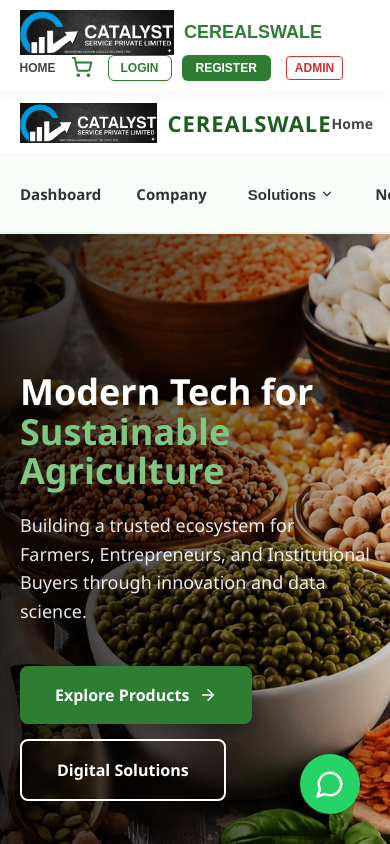
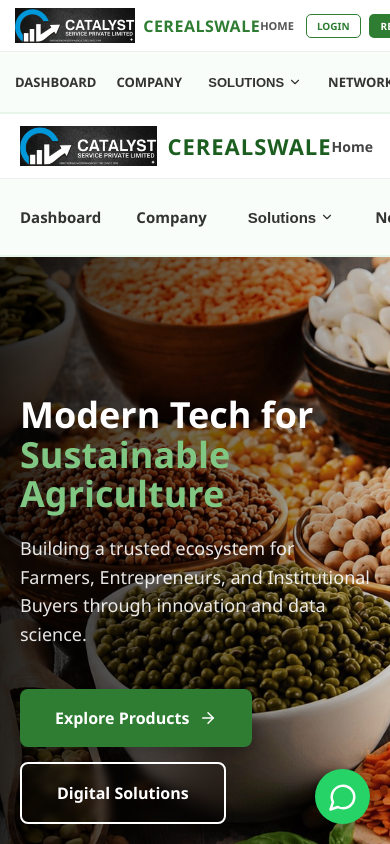
Before and after one commit to indfixsolutionpvtltd-glitch/cerealswale-frontend, a Next.js app: page / in a window 390 px wide. Shown: the top 844 px of the page. Built offline with nearby package versions, Linux system fonts and the light colour scheme.

Commit message:
layout.js

```diff
--- a/app/layout.js
+++ b/app/layout.js
@@ -1,11 +1,13 @@
 "use client";
 import React, { useState, useEffect } from "react";
-import { ShoppingCart, ShoppingBag, User, LogOut, MessageCircle } from "lucide-react";
-import { CartProvider } from "../context/CartContext"; // Naya Cart Context
+import { ShoppingCart, ShoppingBag, User, LogOut, MessageCircle, ChevronDown, LogIn, Menu, X } from "lucide-react";
+import { CartProvider } from "../context/CartContext";
 
 export default function RootLayout({ children }) {
   const [cartCount, setCartCount] = useState(0);
   const [userName, setUserName] = useState(null);
+  const [isSolutionsOpen, setIsSolutionsOpen] = useState(false);
+  const [isMobileMenuOpen, setIsMobileMenuOpen] = useState(false);
 
   useEffect(() => {
     const updateData = () => {
@@ -36,54 +38,105 @@
     window.location.href = "/login";
   };
 
-  const whatsappNumber = "918398975653";
-  const message = "Hello CerealsWale, mujhe products ke baare mein jankari chahiye.";
-  const whatsappUrl = `https://wa.me/${whatsappNumber}?text=${encodeURIComponent(message)}`;
+  const whatsappUrl = `https://wa.me/918398975653?text=${encodeURIComponent("Hello CerealsWale, mujhe products ke baare mein jankari chahiye.")}`;
 
   return (
     <html lang="en">
-      <body style={{ margin: 0, fontFamily: 'Arial, sans-serif', background: "#fcfcfc" }}>
-        {/* Poori App ko CartProvider mein wrap kiya taaki Cart fix ho jaye */}
+      <body style={{ margin: 0, fontFamily: "'Segoe UI', Roboto, sans-serif", background: "#fcfcfc" }}>
         <CartProvider>
-          <nav style={navStyle}>
-            <div style={{ display: "flex", alignItems: "center", gap: "10px" }}>
-                <img src="/logo.png" alt="Logo" style={{ height: "45px" }} />
-                <span style={{ fontSize: "18px", fontWeight: "bold", color: "#2e7d32" }}>CEREALSWALE</span>
-            </div>
 
-            <div style={navLinksStyle}>
-              <a href="/" style={{ color: "#444", textDecoration: "none" }}>HOME</a>
+          {/* --- TOP HEADER (Column 1) --- */}
+          <nav style={topHeaderStyle}>
+            <div style={containerStyle}>
+              <div style={topHeaderContent}>
+                <div style={logoArea}>
+                  <img src="/logo.png" alt="Logo" style={{ height: "35px" }} />
+                  <span style={brandName}>CEREALSWALE</span>
+                </div>
 
-              {userName && (
-                <a href="/orders" style={{ color: "#166534", textDecoration: "none", display: "flex", alignItems: "center", gap: "5px" }}>
-                  <ShoppingBag size={16} /> MY ORDERS
-                </a>
-              )}
+                <div style={topNavLinks}>
+                  <a href="/" style={topLink}>HOME</a>
 
-              <a href="/checkout" style={{ position: "relative", color: "#2e7d32" }}>
-                <ShoppingCart size={22} />
-                {cartCount > 0 && <span style={badgeStyle}>{cartCount}</span>}
-              </a>
+                  {userName ? (
+                    <div style={{ display: "flex", alignItems: "center", gap: "10px" }}>
+                      <div style={userBadge}>
+                        <User size={14} /> <span style={{textTransform: "capitalize"}}>{userName}</span>
+                      </div>
+                      <button onClick={handleLogout} style={logoutBtn}><LogOut size={14} /></button>
+                    </div>
+                  ) : (
+                    <div style={{ display: "flex", gap: "8px" }}>
+                      <a href="/login" style={loginBtn}>LOGIN</a>
+                      <a href="/register" style={regBtn}>REGISTER</a>
+                    </div>
+                  )}
 
-              {(userName === "" || userName === null) ? (
-                <div style={{ display: "flex", gap: "10px" }}>
-                  <a href="/login" style={loginBtn}>LOGIN</a>
-                  <a href="/register" style={regBtn}>REGISTER</a>
+                  <a href="/admin" style={adminLinkStyle}>ADMIN</a>
                 </div>
-              ) : (
-                <div style={{ display: "flex", alignItems: "center", gap: "10px" }}>
-                  <div style={{ display: "flex", alignItems: "center", gap: "5px", color: "#2e7d32" }}>
-                    <User size={16} /> <span style={{textTransform: "capitalize"}}>{userName}</span>
-                  </div>
-                  <button onClick={handleLogout} style={logoutBtn} title="Logout">
-                    <LogOut size={16} />
-                  </button>
-                </div>
-              )}
-
-              <a href="/admin" style={adminLinkStyle}>ADMIN</a>
+              </div>
             </div>
           </nav>
+
+          {/* --- MAIN NAVIGATION (Column 2) --- */}
+          <nav style={mainNavStyle}>
+            <div style={containerStyle}>
+              <div style={mainNavContent}>
+                <div style={desktopLinks}>
+                  <a href="/dashboard" style={mainLink}>DASHBOARD</a>
+                  <a href="/company" style={mainLink}>COMPANY</a>
+
+                  <div
+                    style={{ position: "relative" }}
+                    onMouseEnter={() => setIsSolutionsOpen(true)}
+                    onMouseLeave={() => setIsSolutionsOpen(false)}
+                  >
+                    <button style={mainLink}>
+                      SOLUTIONS <ChevronDown size={14} style={{marginLeft:"4px"}} />
+                    </button>
+                    {isSolutionsOpen && (
+                      <div style={dropdownStyle}>
+                        <a href="/solutions/farmers" style={dropdownItem}>Solution For Farmers</a>
+                        <a href="/solutions/entrepreneurs" style={dropdownItem}>Solution For Micro-Entrepreneur</a>
+                        <a href="/solutions/institutional" style={dropdownItem}>Solution For Institutional-Buyers</a>
+                      </div>
+                    )}
+                  </div>
+
+                  <a href="/network" style={mainLink}>NETWORK</a>
+                  <a href="/careers" style={mainLink}>CAREERS</a>
+                  <a href="/contact" style={mainLink}>CONTACT US</a>
+                </div>
+
+                {/* Right Icons: Cart & Orders */}
+                <div style={{ display: "flex", alignItems: "center", gap: "20px" }}>
+                  {userName && (
+                    <a href="/orders" style={iconLinkStyle}>
+                      <ShoppingBag size={20} /> <span className="hide-mobile">ORDERS</span>
+                    </a>
+                  )}
+                  <a href="/checkout" style={{ ...iconLinkStyle, position: "relative" }}>
+                    <ShoppingCart size={22} />
+                    {cartCount > 0 && <span style={badgeStyle}>{cartCount}</span>}
+                  </a>
+                  {/* Mobile Menu Toggle */}
+                  <div style={mobileMenuBtn} onClick={() => setIsMobileMenuOpen(!isMobileMenuOpen)}>
+                    {isMobileMenuOpen ? <X size={24} /> : <Menu size={24} />}
+                  </div>
+                </div>
+              </div>
+            </div>
+          </nav>
+
+          {/* Mobile Side Menu */}
+          {isMobileMenuOpen && (
+            <div style={mobileDrawer}>
+               <a href="/dashboard" style={mobileNavLink} onClick={()=>setIsMobileMenuOpen(false)}>DASHBOARD</a>
+               <a href="/solutions/farmers" style={mobileNavLink} onClick={()=>setIsMobileMenuOpen(false)}>FOR FARMERS</a>
+               <a href="/solutions/entrepreneurs" style={mobileNavLink} onClick={()=>setIsMobileMenuOpen(false)}>FOR ENTREPRENEURS</a>
+               <a href="/solutions/institutional" style={mobileNavLink} onClick={()=>setIsMobileMenuOpen(false)}>FOR BUYERS</a>
+               <a href="/contact" style={mobileNavLink} onClick={()=>setIsMobileMenuOpen(false)}>CONTACT</a>
+            </div>
+          )}
 
           {children}
 
@@ -91,18 +144,55 @@
           <a href={whatsappUrl} target="_blank" rel="noopener noreferrer" style={whatsappFloatBtn}>
             <MessageCircle size={30} color="white" />
           </a>
+
         </CartProvider>
       </body>
     </html>
   );
 }
 
-// Styles
-const navStyle = { display: "flex", justifyContent: "space-between", alignItems: "center", padding: "10px 5%", background: "#fff", boxShadow: "0 2px 10px rgba(0,0,0,0.05)", position: "sticky", top: 0, zIndex: 1000, flexWrap: "wrap" };
-const navLinksStyle = { display: "flex", gap: "15px", fontSize: "12px", fontWeight: "600", alignItems: "center" };
-const loginBtn = { color: "#2e7d32", textDecoration: "none", border: "1px solid #2e7d32", padding: "5px 12px", borderRadius: "6px" };
-const regBtn = { background: "#2e7d32", color: "#fff", textDecoration: "none", padding: "6px 14px", borderRadius: "6px" };
-const logoutBtn = { background: "none", border: "none", color: "#d32f2f", cursor: "pointer", display: "flex", alignItems: "center" };
+// --- MOBILE FRIENDLY STYLES ---
+const containerStyle = { maxWidth: "1200px", margin: "0 auto", padding: "0 15px" };
+const topHeaderStyle = { background: "#fff", borderBottom: "1px solid #eee", padding: "8px 0" };
+const topHeaderContent = { display: "flex", justifyContent: "space-between", alignItems: "center" };
+const logoArea = { display: "flex", alignItems: "center", gap: "8px" };
+const brandName = { fontSize: "16px", fontWeight: "bold", color: "#2e7d32", letterSpacing: "0.5px" };
+const topNavLinks = { display: "flex", gap: "12px", alignItems: "center" };
+const topLink = { textDecoration: "none", color: "#555", fontSize: "11px", fontWeight: "700" };
+
+const mainNavStyle = { background: "#f8fdf9", borderBottom: "2px solid #e8f5e9", padding: "12px 0", position: "sticky", top: 0, zIndex: 1000 };
+const mainNavContent = { display: "flex", justifyContent: "space-between", alignItems: "center" };
+const desktopLinks = { display: "flex", gap: "20px", alignItems: "center" }; // Responsive handled by CSS/MediaQuery
+const mainLink = { background: "none", border: "none", textDecoration: "none", color: "#333", fontWeight: "700", fontSize: "13px", cursor: "pointer", display: "flex", alignItems: "center" };
+
+const dropdownStyle = { position: "absolute", top: "100%", left: 0, background: "white", boxShadow: "0 8px 25px rgba(0,0,0,0.1)", borderRadius: "10px", width: "240px", padding: "8px", zIndex: 1100, border: "1px solid #eee" };
+const dropdownItem = { display: "block", padding: "10px", textDecoration: "none", color: "#333", fontSize: "12px", fontWeight: "600", borderRadius: "5px" };
+
+const userBadge = { display: "flex", alignItems: "center", gap: "4px", color: "#2e7d32", fontSize: "11px", fontWeight: "bold", background: "#e8f5e9", padding: "4px 8px", borderRadius: "20px" };
+const loginBtn = { color: "#2e7d32", textDecoration: "none", border: "1px solid #2e7d32", padding: "4px 10px", borderRadius: "5px", fontSize: "10px", fontWeight: "bold" };
+const regBtn = { background: "#2e7d32", color: "#fff", textDecoration: "none", padding: "5px 12px", borderRadius: "5px", fontSize: "10px", fontWeight: "bold" };
+const logoutBtn = { background: "none", border: "none", color: "#d32f2f", cursor: "pointer" };
+const adminLinkStyle = { color: "#d32f2f", textDecoration: "none", border: "1px solid #d32f2f", padding: "3px 8px", borderRadius: "4px", fontSize: "10px", fontWeight: "bold" };
+const iconLinkStyle = { color: "#2e7d32", textDecoration: "none", fontWeight: "700", display: "flex", alignItems: "center", gap: "5px", fontSize: "12px" };
 const badgeStyle = { position: "absolute", top: "-8px", right: "-10px", background: "#d32f2f", color: "white", fontSize: "10px", width: "18px", height: "18px", borderRadius: "50%", display: "flex", alignItems: "center", justifyContent: "center", fontWeight: "bold", border: "2px solid white" };
-const adminLinkStyle = { color: "#d32f2f", textDecoration: "none", border: "1px solid #d32f2f", padding: "4px 8px", borderRadius: "4px" };
-const whatsappFloatBtn = { position: "fixed", bottom: "30px", right: "30px", backgroundColor: "#25d366", width: "60px", height: "60px", borderRadius: "50%", display: "flex", alignItems: "center", justifyContent: "center", boxShadow: "0 4px 15px rgba(0,0,0,0.2)", zIndex: 9999, cursor: "pointer", textDecoration: "none" };
+
+const whatsappFloatBtn = { position: "fixed", bottom: "20px", right: "20px", backgroundColor: "#25d366", width: "55px", height: "55px", borderRadius: "50%", display: "flex", alignItems: "center", justifyContent: "center", boxShadow: "0 4px 15px rgba(0,0,0,0.2)", zIndex: 9999, textDecoration: "none" };
+
+// Mobile specific
+const mobileMenuBtn = { display: "none", cursor: "pointer", color: "#2e7d32" }; // Normally handled by media query
+const mobileDrawer = { position: "fixed", top: "110px", left: 0, right: 0, background: "white", padding: "20px", boxShadow: "0 10px 20px rgba(0,0,0,0.1)", zIndex: 1000, display: "flex", flexDirection: "column", gap: "15px" };
+const mobileNavLink = { textDecoration: "none", color: "#333", fontWeight: "bold", fontSize: "16px", borderBottom: "1px solid #eee", paddingBottom: "10px" };
+
+// CSS for hiding desktop links on mobile (Standard approach in Next/React inline styles)
+if (typeof window !== "undefined") {
+  const style = document.createElement('style');
+  style.innerHTML = `
+    @media (max-width: 768px) {
+      .hide-mobile { display: none !important; }
+      div[style*="desktopLinks"] { display: none !important; }
+      div[style*="mobileMenuBtn"] { display: block !important; }
+      nav[style*="mainNavContent"] { justify-content: flex-end; gap: 15px; }
+    }
+  `;
+  document.head.appendChild(style);
+}
```
